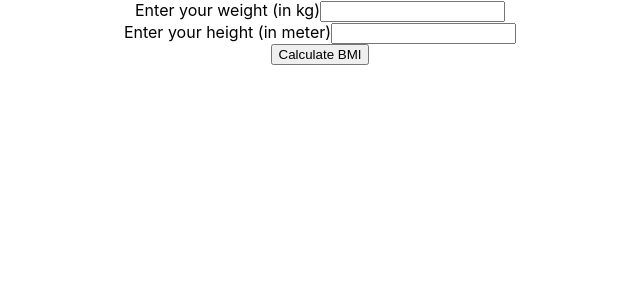
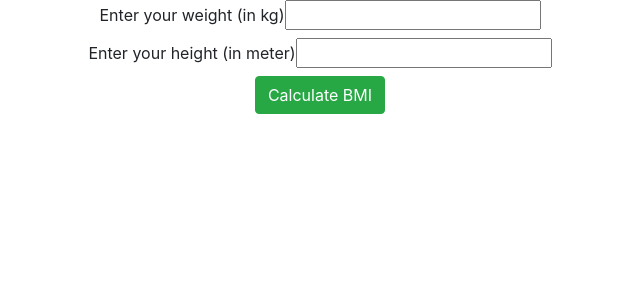
Before and after one commit to vibhaskamal/reactjs_bmi_calculator, a React (Create React App) app in the folder my-app/: page / in a window 1280 px wide. Shown: the top 300 px of the page, without its empty margins (320-960 px from the left). Built offline with nearby package versions, Linux system fonts and the light colour scheme.

Commit message:
Added ReactStrap and modified button

```diff
--- a/my-app/package.json
+++ b/my-app/package.json
@@ -6,7 +6,9 @@
     "@testing-library/jest-dom": "^4.2.4",
     "@testing-library/react": "^9.3.2",
     "@testing-library/user-event": "^7.1.2",
+    "bootstrap": "^4.4.1",
     "react": "^16.12.0",
+    "react-bootstrap": "^1.0.0-beta.16",
     "react-dom": "^16.12.0",
     "react-scripts": "3.3.0"
   },
--- a/my-app/src/index.js
+++ b/my-app/src/index.js
@@ -4,6 +4,8 @@
 import React from 'react';
 import ReactDOM from 'react-dom';
 import './index.css';
+import 'bootstrap/dist/css/bootstrap.min.css';
+import Button from 'react-bootstrap/Button';
 // import App from './App';
 // import * as serviceWorker from './serviceWorker';
 
@@ -159,7 +161,8 @@ class Interface extends React.Component{
                     className='form-center'
                     onSubmit={this.handleSubmit}
                 >
-                    <input type="submit" value="Calculate BMI" />
+                    {/* <input type="submit" value="Calculate BMI" /> */}
+                    <Button variant="success" type="submit" value="Calculate BMI" >Calculate BMI</Button>
                 </form>
 
                 <BMIDisplay bmi_result={this.state.bmi} />
```
Also changed, not shown: 1 other file (tests, documents, lock files or other folders).
